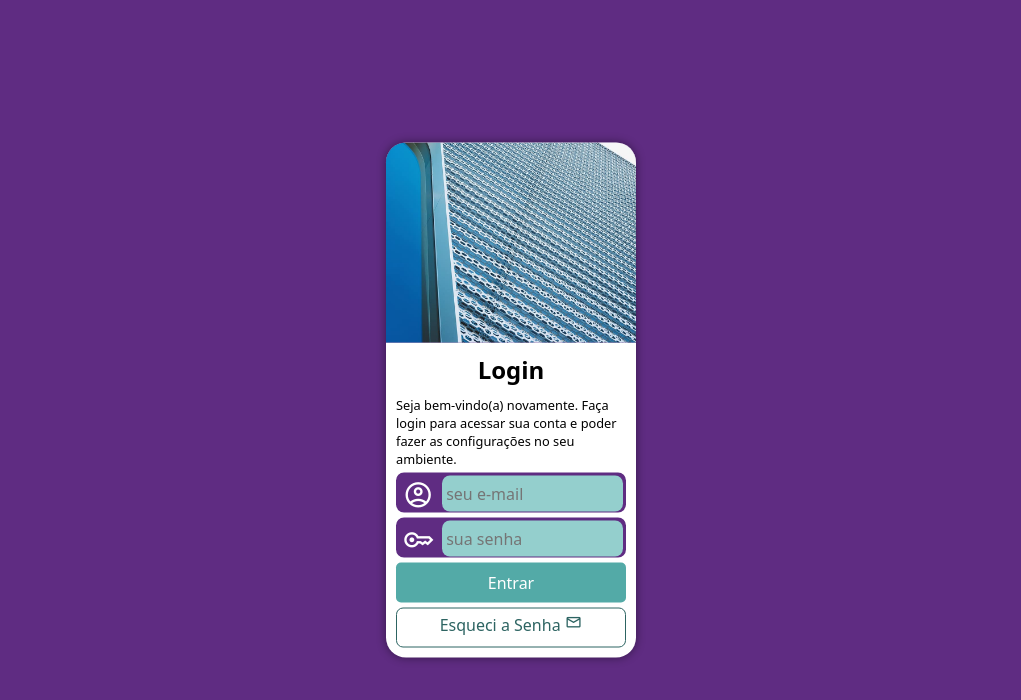
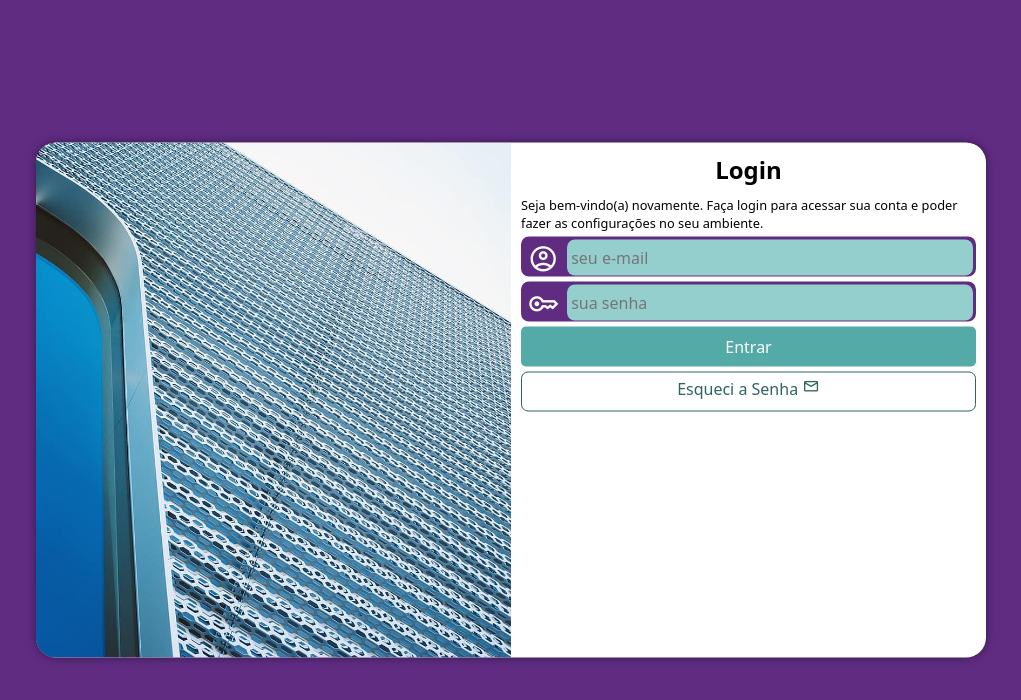
Before and after one commit to lucascarandev/projeto-login, a plain HTML site: page index.html in a window 1280 px wide. Shown: the whole page, without its empty margins (129-1150 px from the left). Drawn offline with nearby package versions, Linux system fonts and the light colour scheme.

Commit message:
Update mediaquery.css

```diff
--- a/estilos/mediaquery.css
+++ b/estilos/mediaquery.css
@@ -1,8 +1,46 @@
 @charset "UTF-8";
 
-@media scren and (min-width: 768px) and (max-width: 992px) {
+/* Todas as demais midias */
+
+/* Typical Device Breakpoints
+
+Pequenas Telas: até 600px
+Celular: de 600px até 768px
+Tablet: 768px até 992px
+Deskotp: 992px até 1200px
+Grandes Telas: acima de  1200px
+*/
+
+@media screen and (min-width: 768px) and (max-width: 992px) {
+    section#login {
+        width: 80vw;
+    }
+
+    section#login > div#imagem {
+        float: left;
+        width: 30%;
+        height: 100%;
+    }
+
     section#login > div#formulario {
-        float: right;
+        float:right;
         width: 70%;
     }
 }
+
+@media screen and (min-width: 992px) {
+    section#login {
+        width: 950px;
+    }
+
+    section#login > div#imagem {
+        float: left;
+        width: 50%;
+        height: 100%;
+    }
+
+    section#login > div#formulario {
+        float: right;
+        width: 50%;
+    }
+}
```
